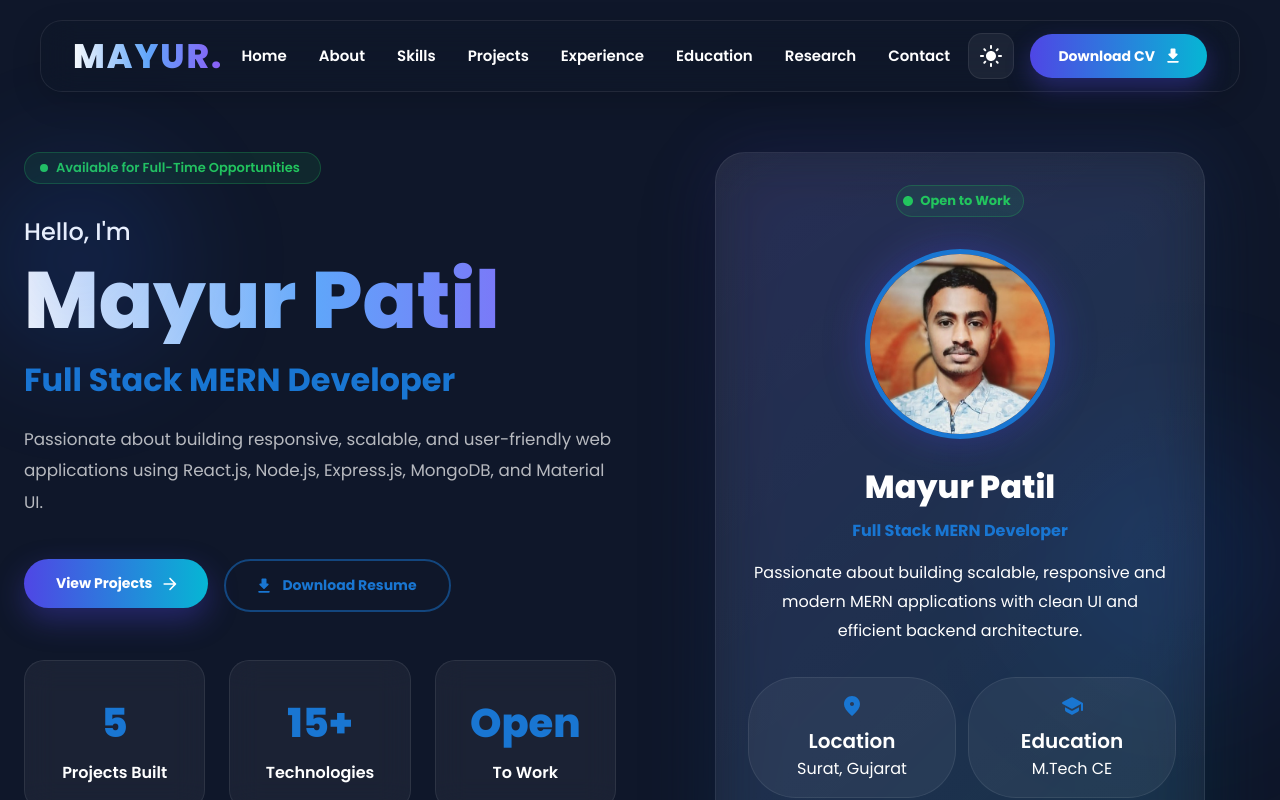
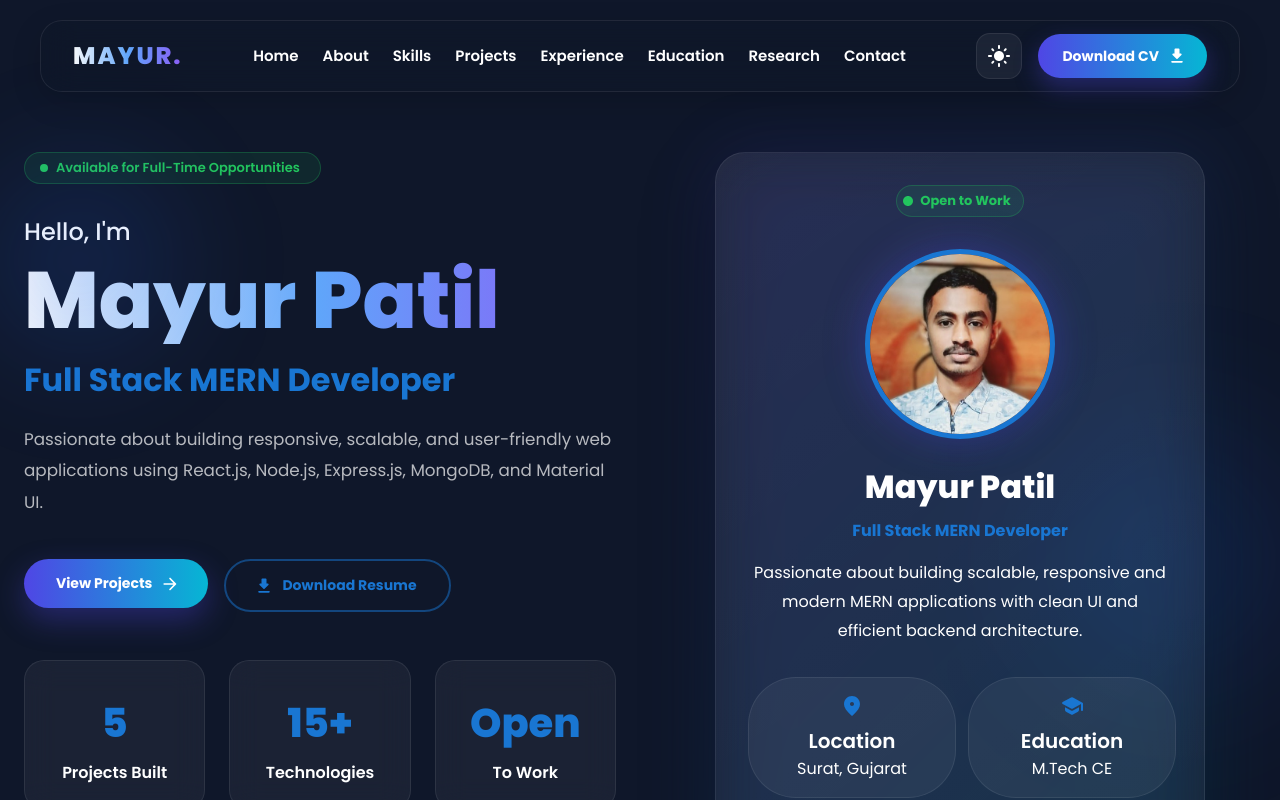
Before and after one commit to 12345-dd/portfolio, a React (Vite) app: page / in a window 1280 px wide. Shown: the top 800 px of the page. Built offline with nearby package versions, Linux system fonts and the light colour scheme.

Commit message:
handling navbar issue

```diff
--- a/src/components/Navbar/DesktopMenu.jsx
+++ b/src/components/Navbar/DesktopMenu.jsx
@@ -1,4 +1,10 @@
-import { Box, Button, IconButton, Typography, useTheme } from "@mui/material";
+import {
+  Box,
+  Button,
+  IconButton,
+  Typography,
+  useTheme,
+} from "@mui/material";
 
 import MenuIcon from "@mui/icons-material/Menu";
 import DownloadRoundedIcon from "@mui/icons-material/DownloadRounded";
@@ -12,18 +18,32 @@ import personalInfo from "../../data/personalInfo";
 import heroInfo from "../../data/heroInfo";
 
 const DesktopMenu = ({ openDrawer, mode, setMode }) => {
-  const theme = useTheme()
+  const theme = useTheme();
+
   return (
     <>
+      {/* ===================== Desktop ===================== */}
+
+      <Box
+        sx={{
+          display: {
+            xs: "none",
+            lg: "flex",
+          },
+          width: "100%",
+          alignItems: "center",
+          justifyContent: "space-between",
+        }}
+      >
+        {/* Logo */}
 
         <Typography
-        variant="h4"
+          variant="h5"
           sx={{
             fontWeight: 900,
-
             letterSpacing: 2,
-
             cursor: "pointer",
+            userSelect: "none",
 
             background:
               theme.palette.mode === "dark"
@@ -31,32 +51,25 @@ const DesktopMenu = ({ openDrawer, mode, setMode }) => {
                 : "linear-gradient(90deg,#0F172A,#2563EB,#7C3AED)",
 
             WebkitBackgroundClip: "text",
-
             WebkitTextFillColor: "transparent",
 
             transition: ".35s",
 
-            userSelect: "none",
-
             "&:hover": {
               letterSpacing: 4,
-              transform: "scale(1.03)",
             },
           }}
         >
           {personalInfo.brand}
         </Typography>
 
+        {/* Navigation */}
+
         <Box
           sx={{
-          display: {
-            xs: "none",
-            md: "flex",
-          },
-
+            display: "flex",
             alignItems: "center",
-
-          gap: 4,
+            gap: 3,
           }}
         >
           {navLinks.map((item) => (
@@ -74,37 +87,23 @@ const DesktopMenu = ({ openDrawer, mode, setMode }) => {
               <Typography
                 sx={{
                   fontWeight: 600,
-
                   fontSize: "15px",
-
                   color: "text.primary",
-
                   position: "relative",
-
                   transition: ".3s",
 
                   "&::after": {
                     content: '""',
-
                     position: "absolute",
-
                     left: 0,
-
                     bottom: -8,
-
                     width: "100%",
-
                     height: "2px",
-
                     borderRadius: "10px",
-
                     background:
                       "linear-gradient(90deg,#4F46E5,#06B6D4)",
-
                     transform: "scaleX(0)",
-
                     transformOrigin: "left",
-
                     transition: ".35s",
                   },
 
@@ -123,6 +122,8 @@ const DesktopMenu = ({ openDrawer, mode, setMode }) => {
           ))}
         </Box>
 
+        {/* Right Side */}
+
         <Box
           sx={{
             display: "flex",
@@ -130,15 +131,11 @@ const DesktopMenu = ({ openDrawer, mode, setMode }) => {
             gap: 2,
           }}
         >
-
           <IconButton
-          onClick={() => setMode(mode === "dark" ? "light" : "dark")}
+            onClick={() =>
+              setMode(mode === "dark" ? "light" : "dark")
+            }
             sx={{
-              display: {
-                  xs: "none",
-                  md: "flex",
-              },
-
               width: 46,
               height: 46,
 
@@ -156,10 +153,11 @@ const DesktopMenu = ({ openDrawer, mode, setMode }) => {
               },
             }}
           >
-          {mode === "dark"
-              ? <LightModeRoundedIcon />
-              : <DarkModeRoundedIcon />
-          }
+            {mode === "dark" ? (
+              <LightModeRoundedIcon />
+            ) : (
+              <DarkModeRoundedIcon />
+            )}
           </IconButton>
 
           <Button
@@ -169,19 +167,10 @@ const DesktopMenu = ({ openDrawer, mode, setMode }) => {
             variant="contained"
             endIcon={<DownloadRoundedIcon />}
             sx={{
-                display: {
-                xs: "none",
-                md: "flex",
-                },
-
-                px: 3.5,
-
+              px: 3,
               py: 1.2,
-
               borderRadius: "50px",
-
               fontWeight: 700,
-
               textTransform: "none",
 
               background:
@@ -205,26 +194,60 @@ const DesktopMenu = ({ openDrawer, mode, setMode }) => {
           >
             Download CV
           </Button>
+        </Box>
+      </Box>
+
+      {/* ===================== Mobile & Tablet ===================== */}
+
+      <Box
+        sx={{
+          display: {
+            xs: "flex",
+            lg: "none",
+          },
+
+          width: "100%",
+
+          alignItems: "center",
+
+          justifyContent: "space-between",
+        }}
+      >
+        <Typography
+          variant="h5"
+          sx={{
+            fontWeight: 900,
+
+            letterSpacing: 2,
+
+            background:
+              theme.palette.mode === "dark"
+                ? "linear-gradient(90deg,#F8FAFC,#60A5FA,#8B5CF6)"
+                : "linear-gradient(90deg,#0F172A,#2563EB,#7C3AED)",
+
+            WebkitBackgroundClip: "text",
+
+            WebkitTextFillColor: "transparent",
+          }}
+        >
+          {personalInfo.brand}
+        </Typography>
 
         <IconButton
           onClick={openDrawer}
           sx={{
-                display: {
-                xs: "flex",
-                md: "none",
-                },
-
             color: "white",
 
-                width: 44,
+            width: 46,
 
-                height: 44,
+            height: 46,
 
-                borderRadius: "12px",
+            borderRadius: "14px",
 
-                border: "1px solid rgba(255,255,255,.08)",
+            bgcolor: "rgba(255,255,255,.06)",
 
-                bgcolor: "rgba(255,255,255,.05)",
+            border:
+              "1px solid rgba(255,255,255,.08)",
 
             "&:hover": {
               bgcolor: "primary.main",
```
Lines whose indentation alone changed are shown as unchanged.
